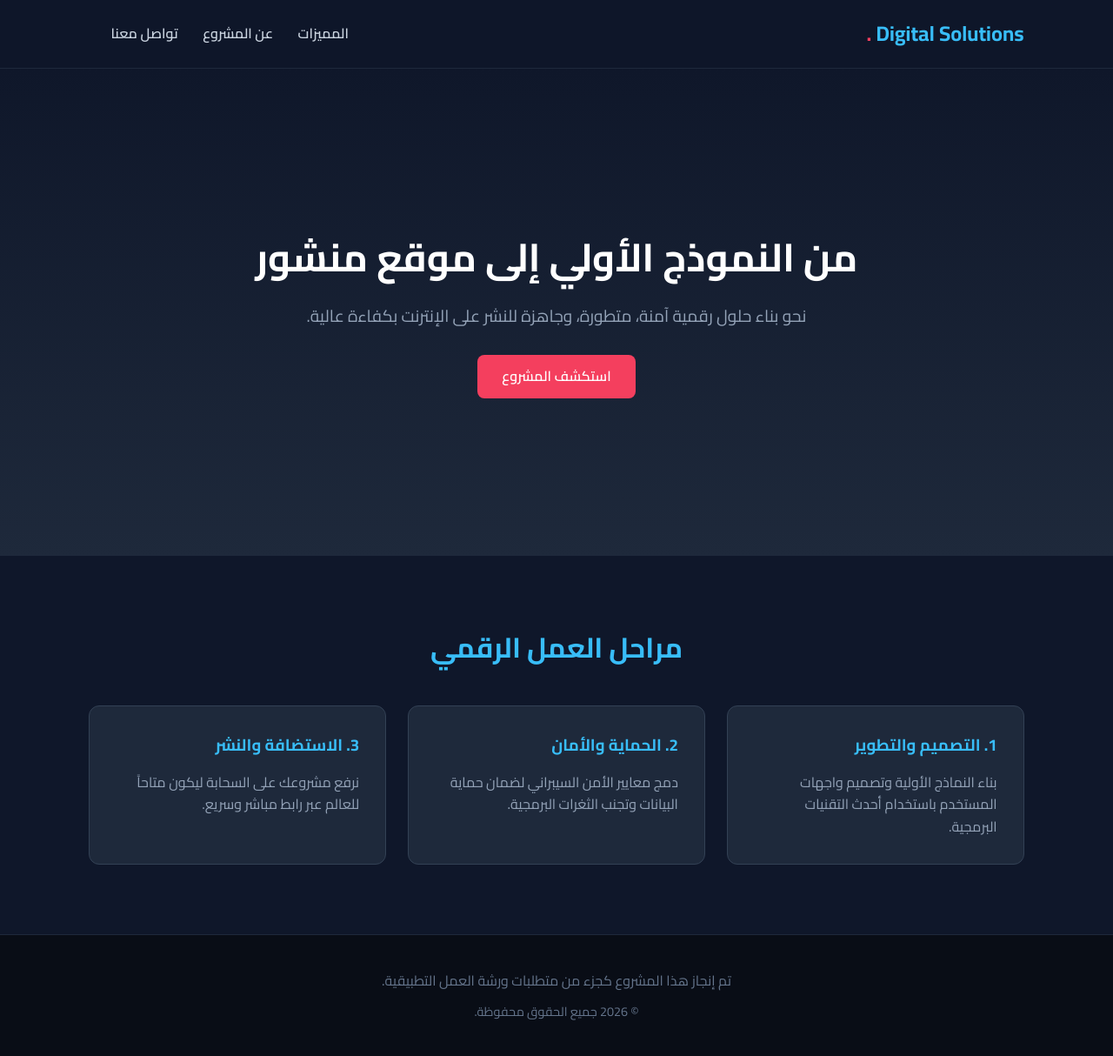
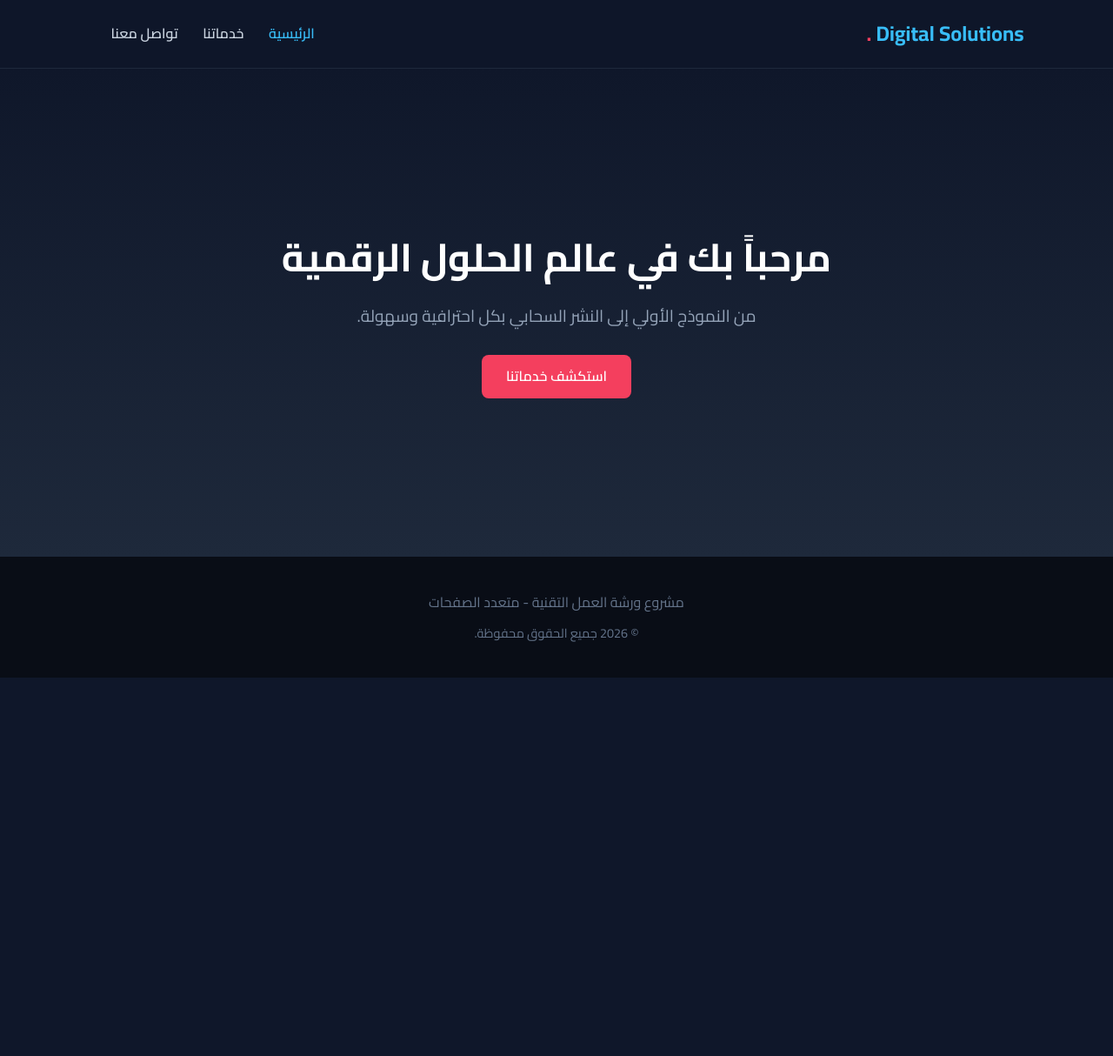
Before and after one commit to 0-Ayyash/digital-solutions, a plain HTML site: page index.html in a window 1280 px wide. Shown: the whole page at 87% size. After the commit the page ends 800 px from the top, so only its background shows below. Drawn offline with Linux system fonts and the light colour scheme.

Commit message:
index.html

```diff
--- a/index.html
+++ b/index.html
@@ -3,54 +3,34 @@
 <head>
     <meta charset="UTF-8">
     <meta name="viewport" content="width=device-width, initial-scale=1.0">
-    <title>Building Digital Solutions</title>
+    <title>الرئيسية - Building Digital Solutions</title>
     <link rel="stylesheet" href="style.css">
-    <!-- استيراد خط عربي جميل من جوجل -->
     <link href="https://fonts.googleapis.com/css2?family=Cairo:wght@400;600;700&display=swap" rel="stylesheet">
 </head>
 <body>
 
-    <!-- الهيدر أو شريط التنقل -->
+    <!-- شريط التنقل -->
     <header>
         <div class="logo">Digital Solutions <span>.</span></div>
         <nav>
-            <a href="#features">المميزات</a>
-            <a href="#about">عن المشروع</a>
-            <a href="#contact" class="btn-nav">تواصل معنا</a>
+            <a href="index.html" class="active">الرئيسية</a>
+            <a href="services.html">خدماتنا</a>
+            <a href="contact.html">تواصل معنا</a>
         </nav>
     </header>
 
-    <!-- القسم الرئيسي (Hero Section) -->
+    <!-- القسم الرئيسي -->
     <section class="hero">
         <div class="hero-content">
-            <h1>من النموذج الأولي إلى موقع منشور</h1>
-            <p>نحو بناء حلول رقمية آمنة، متطورة، وجاهزة للنشر على الإنترنت بكفاءة عالية.</p>
-            <a href="#features" class="btn-main">استكشف المشروع</a>
+            <h1>مرحباً بك في عالم الحلول الرقمية</h1>
+            <p>من النموذج الأولي إلى النشر السحابي بكل احترافية وسهولة.</p>
+            <a href="services.html" class="btn-main">استكشف خدماتنا</a>
         </div>
     </section>
 
-    <!-- قسم المميزات -->
-    <section id="features" class="features">
-        <h2>مراحل العمل الرقمي</h2>
-        <div class="cards-grid">
-            <div class="card">
-                <h3>1. التصميم والتطوير</h3>
-                <p>بناء النماذج الأولية وتصميم واجهات المستخدم باستخدام أحدث التقنيات البرمجية.</p>
-            </div>
-            <div class="card">
-                <h3>2. الحماية والأمان</h3>
-                <p>دمج معايير الأمن السيبراني لضمان حماية البيانات وتجنب الثغرات البرمجية.</p>
-            </div>
-            <div class="card">
-                <h3>3. الاستضافة والنشر</h3>
-                <p>نرفع مشروعك على السحابة ليكون متاحاً للعالم عبر رابط مباشر وسريع.</p>
-            </div>
-        </div>
-    </section>
-
-    <!-- الفوتر (أسفل الصفحة) -->
-    <footer id="contact">
-        <p>تم إنجاز هذا المشروع كجزء من متطلبات ورشة العمل التطبيقية.</p>
+    <!-- الفوتر -->
+    <footer>
+        <p>مشروع ورشة العمل التقنية - متعدد الصفحات</p>
         <p class="copy">&copy; 2026 جميع الحقوق محفوظة.</p>
     </footer>
 
```
